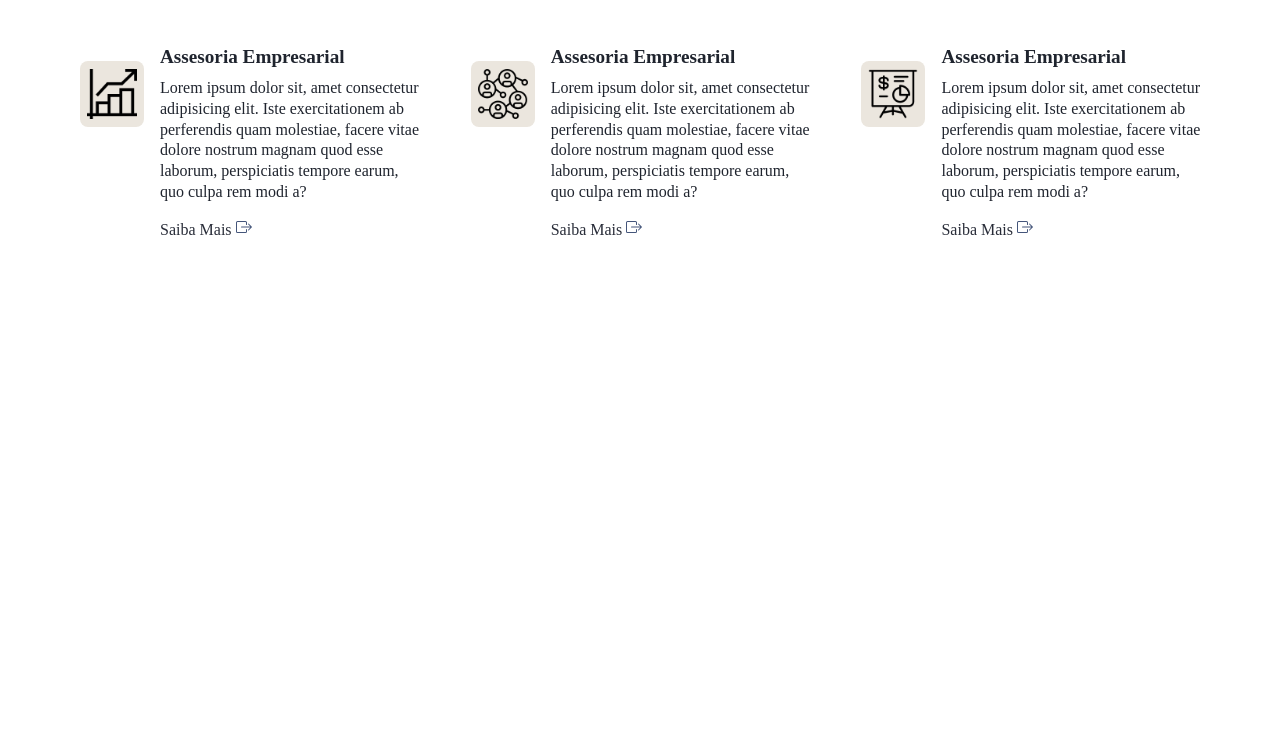
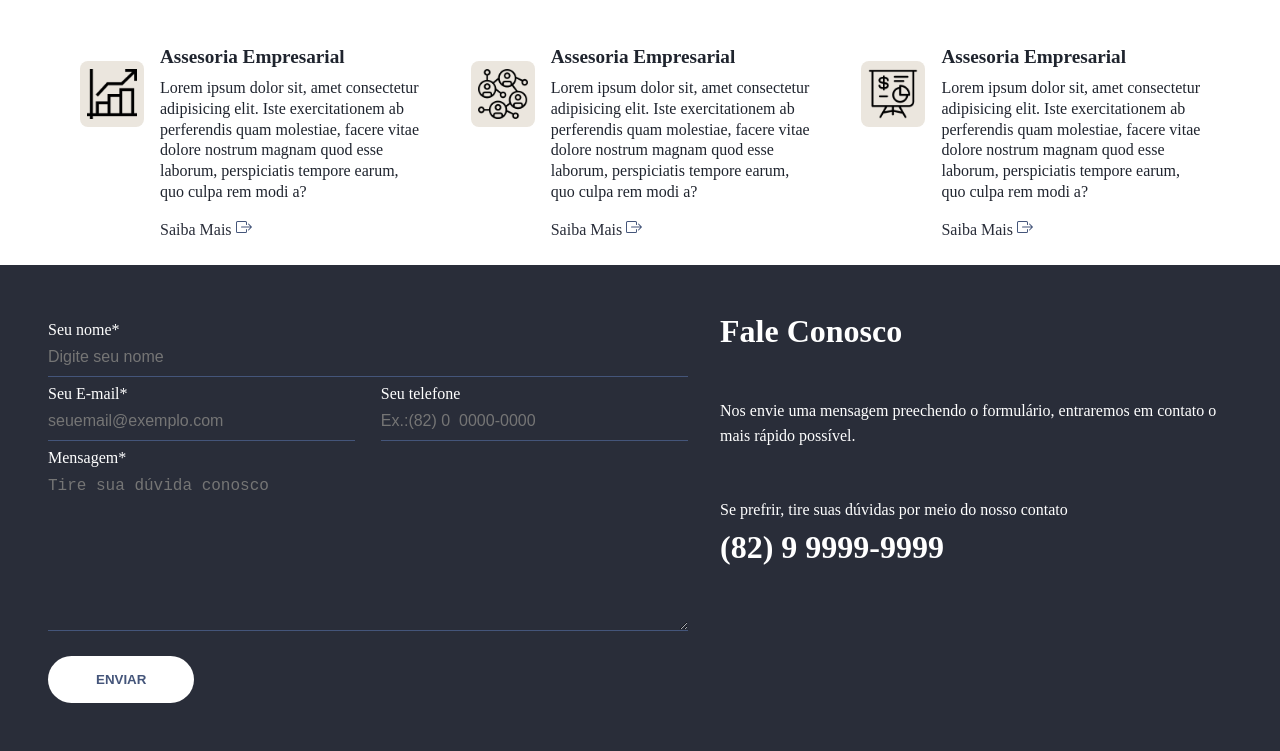
Before and after one commit to PedroN3ves/Contabilidade, a plain HTML site: page Contabilidade/index.html in a window 1280 px wide. Shown: the part 1421-2172 px from the top of the page. Before the commit the page ends 1686 px from the top, so only its background shows below. Drawn offline with Linux system fonts and the light colour scheme.

Commit message:
Add files via upload

```diff
--- a/Contabilidade/css/style.css
+++ b/Contabilidade/css/style.css
@@ -292,3 +292,99 @@
     text-decoration: none;
     color: var(--dark-blue-400);
 }
+
+.faleconosco{
+    background-color: var(--dark-blue-400);
+    padding: 2.5rem;
+}
+
+.comp-faleconosco{
+    display: flex;
+    gap: 2rem;
+}
+
+.form{
+    width: 60%;
+}
+
+.form label{
+    display: block;
+    color: var(--white);
+    font-size: 1rem;
+    margin-top: .5rem;
+}
+
+.form-contato input, .form-contato textarea, .input-email input, .input-tel input{
+    width: 100%;
+    background-color: var(--dark-blue-400);
+    border-top: none;
+    border-right: none;
+    border-left: none;
+    border-bottom: 1px solid var(--blue-400);
+    color: var(--white);
+    padding: .6rem 0;
+    font-size: 1rem;
+}
+
+.form .email-tel{
+    display: flex;
+}
+
+.input-email, .input-tel{
+    width: 48%;
+}
+
+.input-tel{
+    margin-left: auto;
+}
+
+.input-message textarea{
+    resize: none;
+}
+
+.btn-submit{
+    margin-top: 1.3rem;
+    padding: 1rem 3rem;
+    border-radius: 30px;
+    font-weight: bold;
+    text-transform: uppercase;
+    color: var(--blue-400);
+    background-color: var(--white);
+    border: none;
+
+    transition: all .3s;
+}
+
+.btn-submit:hover{
+    color: var(--white);
+    background-color: var(--dark-blue-400);
+    border: none;
+}
+
+.fale-text{
+    width: 48%;
+    color: var(--white);
+}
+
+.fale-info{
+    font-size: 1rem;
+}
+
+.fale-text h2{
+    font-size: 2rem;
+    margin-bottom: .5rem;
+}
+
+.fale-text p{
+    line-height: 1.6;
+}
+
+.fale-info > p{
+    margin-top: 3rem;
+}
+
+.fale-info span{
+    display: block;
+    font-size: 2rem;
+    font-weight: bold;
+}
--- a/Contabilidade/index.html
+++ b/Contabilidade/index.html
@@ -228,6 +228,54 @@
             </section>
 
         </div>
+
+        <section class="faleconosco">
+            <div class="container">
+                <article class="comp-faleconosco">
+                    <div class="form">
+                        <form action="#" class="form-contato">
+                            <!-- caixa form nome -->
+                            <div class="input-name">
+                                <label for="name">Seu nome*</label>
+                                <input type="text" id="name" class="name" required minlength="2" placeholder="Digite seu nome">
+                            </div>
+                            <!-- caixa form e-mail -->
+                            <article class="email-tel">
+                                <!-- email -->
+                                <div class="input-email">
+                                    <label for="email">Seu E-mail*</label>
+                                    <input type="text" id="email" class="email" required minlength="11" placeholder="seuemail@exemplo.com">
+                                </div>
+                                <!-- tel -->
+                                <div class="input-tel">
+                                    <label for="tel">Seu telefone</label>
+                                    <input type="text" class="tel" id="tel" required minlength="11" placeholder="Ex.:(82) 0  0000-0000">
+                                </div>
+                            </article>
+                            <!-- mensagem form -->
+                            <div class="input-mensage">
+                                <label for="mensage"> Mensagem* </label>
+                                <textarea name="message" id="mensage" class="mensage" cols="30"
+                                rows="8" required placeholder="Tire sua dúvida conosco"></textarea>
+                            </div>
+                            <!-- botão enviar -->
+                            <button type="submit" class="btn-submit"> Enviar </button>
+
+                        </form>
+                    </div>
+
+                    <!-- Texto fale conosco -->
+                    <article class="fale-text">
+                        <div class="fale-info">
+                            <h2>Fale Conosco</h2>
+                            <p>Nos envie uma mensagem preechendo o formulário, entraremos em contato o mais rápido possível.</p>
+                            <p>Se prefrir, tire suas dúvidas por meio do nosso contato <span>(82) 9 9999-9999</span></p>
+                        </div>
+                    </article>
+
+                </article>
+            </div>
+        </section>
     </main>
 </body>
 </html>
```
